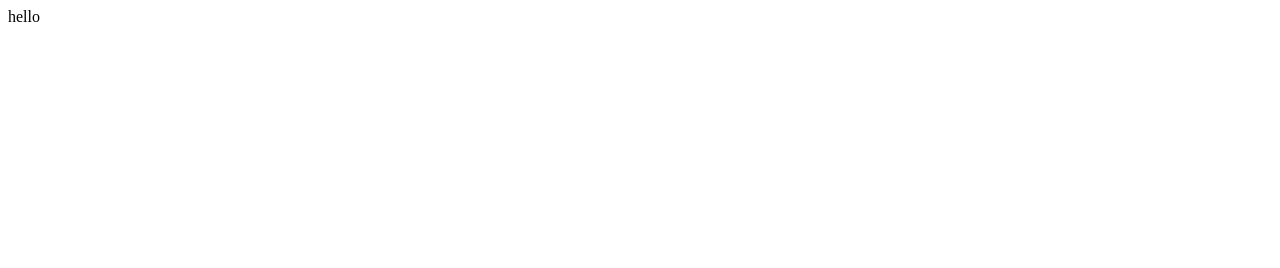
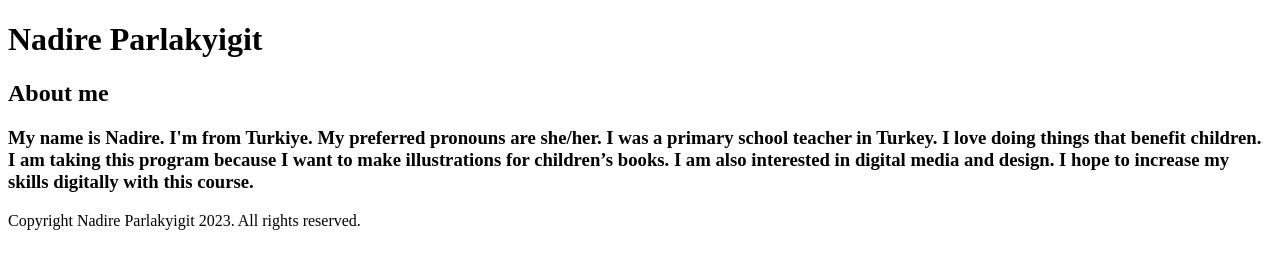
Before and after one commit to Parlakyigit/parlakyigit.github.io, a plain HTML site: page html-assignment/index.html in a window 1280 px wide. Drawn offline with Linux system fonts and the light colour scheme.

Commit message:
almost done

```diff
--- a/html-assignment/index.html
+++ b/html-assignment/index.html
@@ -1 +1,30 @@
-<p>hello<p>
+<!DOCTYPE html>
+<html>
+
+<head>
+    <title>Page Title</title>
+</head>
+
+<body>
+    <header>
+        <h1>Nadire Parlakyigit</h1>
+    </header>
+    <article>
+
+        <h2>About me</h2>
+        <h3>My name is Nadire. I'm from Turkiye. My preferred pronouns are she/her. I was a primary school teacher in Turkey. I love doing things that benefit children. I am taking this program because I want to make illustrations for children’s books. I am also interested in digital media and design. I hope to increase my skills digitally with this course.</h3>
+    </article>
+
+    <quote>
+
+    </quote>
+
+    <footer>
+        <p>
+            Copyright Nadire Parlakyigit 2023. All rights reserved.
+        </p>
+    </footer>
+
+</body>
+
+</html>
```
